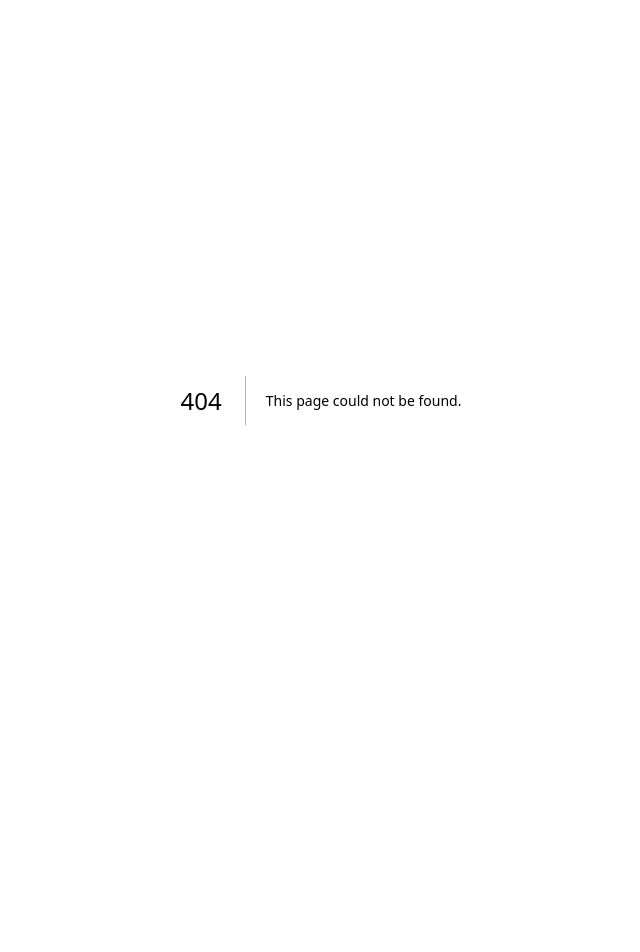
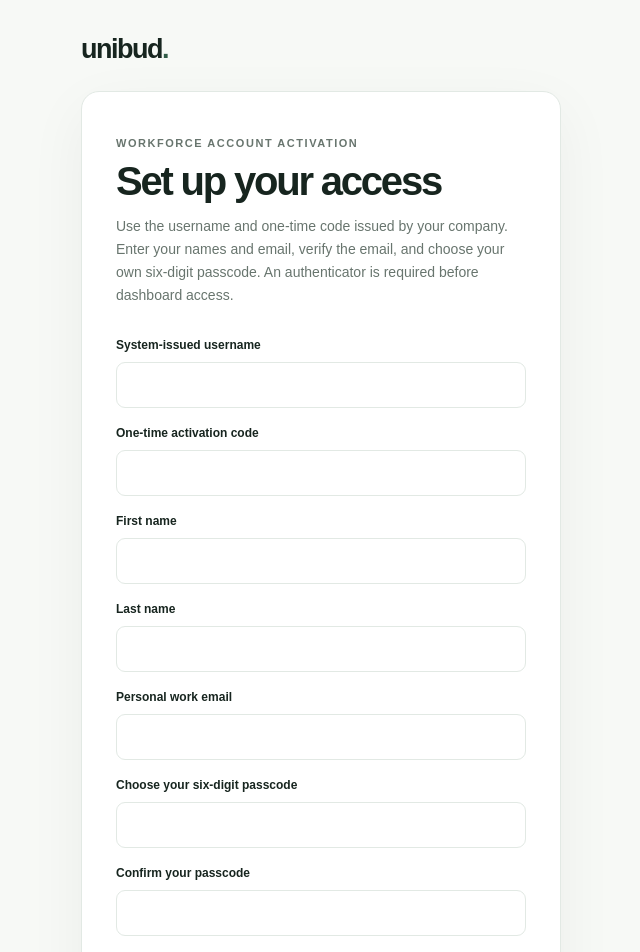
Before and after one commit to iamtheoracle/unibud, a Next.js app in the folder apps/web/: page /workforce/activate in a window 1280 px wide. Before the commit this address had no page. Shown: the top 952 px of the page, without its empty margins (319-959 px from the left). Before the commit the page ends 800 px from the top, so only its background shows below. Built offline with nearby package versions, Linux system fonts and the light colour scheme.

Commit message:
feat(workforce): add mandatory first-login activation form

```diff
--- /dev/null
+++ b/apps/web/src/app/workforce/activate/page.tsx
@@ -0,0 +1,84 @@
+"use client";
+
+import Link from "next/link";
+import { useRouter } from "next/navigation";
+import { useState } from "react";
+
+export default function WorkforceActivationPage() {
+  const router = useRouter();
+  const [username, setUsername] = useState("");
+  const [activationCode, setActivationCode] = useState("");
+  const [firstName, setFirstName] = useState("");
+  const [lastName, setLastName] = useState("");
+  const [email, setEmail] = useState("");
+  const [passcode, setPasscode] = useState("");
+  const [confirmPasscode, setConfirmPasscode] = useState("");
+  const [busy, setBusy] = useState(false);
+  const [error, setError] = useState("");
+
+  async function submit(event: React.FormEvent<HTMLFormElement>) {
+    event.preventDefault();
+    setBusy(true);
+    setError("");
+    try {
+      if (passcode !== confirmPasscode) throw new Error("The passcodes do not match.");
+      const response = await fetch("/api/workforce/activate", {
+        method: "POST",
+        credentials: "same-origin",
+        cache: "no-store",
+        headers: { "content-type": "application/json" },
+        body: JSON.stringify({
+          username: username.trim().toLowerCase(),
+          activationCode,
+          firstName: firstName.trim(),
+          lastName: lastName.trim(),
+          email: email.trim(),
+          passcode,
+          confirmPasscode
+        })
+      });
+      const result = await response.json();
+      if (!response.ok || !result.ok || result.state !== "email_verification_required") {
+        throw new Error(result.error ?? "The activation could not be completed.");
+      }
+      const query = new URLSearchParams({
+        challengeId: result.challengeId,
+        purpose: "email_verification",
+        next: "/operations/security/mfa"
+      });
+      router.replace("/verify?" + query.toString());
+    } catch (reason) {
+      setError(reason instanceof Error ? reason.message : "Activation is temporarily unavailable.");
+    } finally {
+      setBusy(false);
+    }
+  }
+
+  return <main className="auth-page">
+    <Link className="wordmark auth-wordmark" href="/">unibud<span>.</span></Link>
+    <section className="auth-card">
+      <p className="eyebrow">Workforce account activation</p>
+      <h1>Set up your access</h1>
+      <p className="auth-copy">Use the username and one-time code issued by your company. Enter your names and email, verify the email, and choose your own six-digit passcode. An authenticator is required before dashboard access.</p>
+      <form onSubmit={submit} className="auth-form">
+        <label>System-issued username</label>
+        <input required autoComplete="username" value={username} onChange={event => setUsername(event.target.value.trim().toLowerCase())} maxLength={32} pattern="ub-(staff|operator|admin)-[a-f0-9]{16}" />
+        <label>One-time activation code</label>
+        <input required inputMode="numeric" autoComplete="one-time-code" pattern="[0-9]{6}" maxLength={6} value={activationCode} onChange={event => setActivationCode(event.target.value.replace(/\D/g, "").slice(0, 6))} />
+        <label>First name</label>
+        <input required autoComplete="given-name" maxLength={80} value={firstName} onChange={event => setFirstName(event.target.value)} />
+        <label>Last name</label>
+        <input required autoComplete="family-name" maxLength={80} value={lastName} onChange={event => setLastName(event.target.value)} />
+        <label>Personal work email</label>
+        <input required type="email" autoComplete="email" maxLength={254} value={email} onChange={event => setEmail(event.target.value)} />
+        <label>Choose your six-digit passcode</label>
+        <input required type="password" inputMode="numeric" autoComplete="new-password" pattern="[0-9]{6}" maxLength={6} value={passcode} onChange={event => setPasscode(event.target.value.replace(/\D/g, "").slice(0, 6))} />
+        <label>Confirm your passcode</label>
+        <input required type="password" inputMode="numeric" autoComplete="new-password" pattern="[0-9]{6}" maxLength={6} value={confirmPasscode} onChange={event => setConfirmPasscode(event.target.value.replace(/\D/g, "").slice(0, 6))} />
+        <button className="auth-submit" disabled={busy || passcode.length !== 6 || confirmPasscode.length !== 6}>{busy ? "Securing your account…" : "Activate and verify email"}</button>
+      </form>
+      {error && <p className="auth-error" role="alert">{error}</p>}
+      <p className="auth-switch"><Link href="/login">Back to sign in</Link></p>
+    </section>
+  </main>;
+}
```
